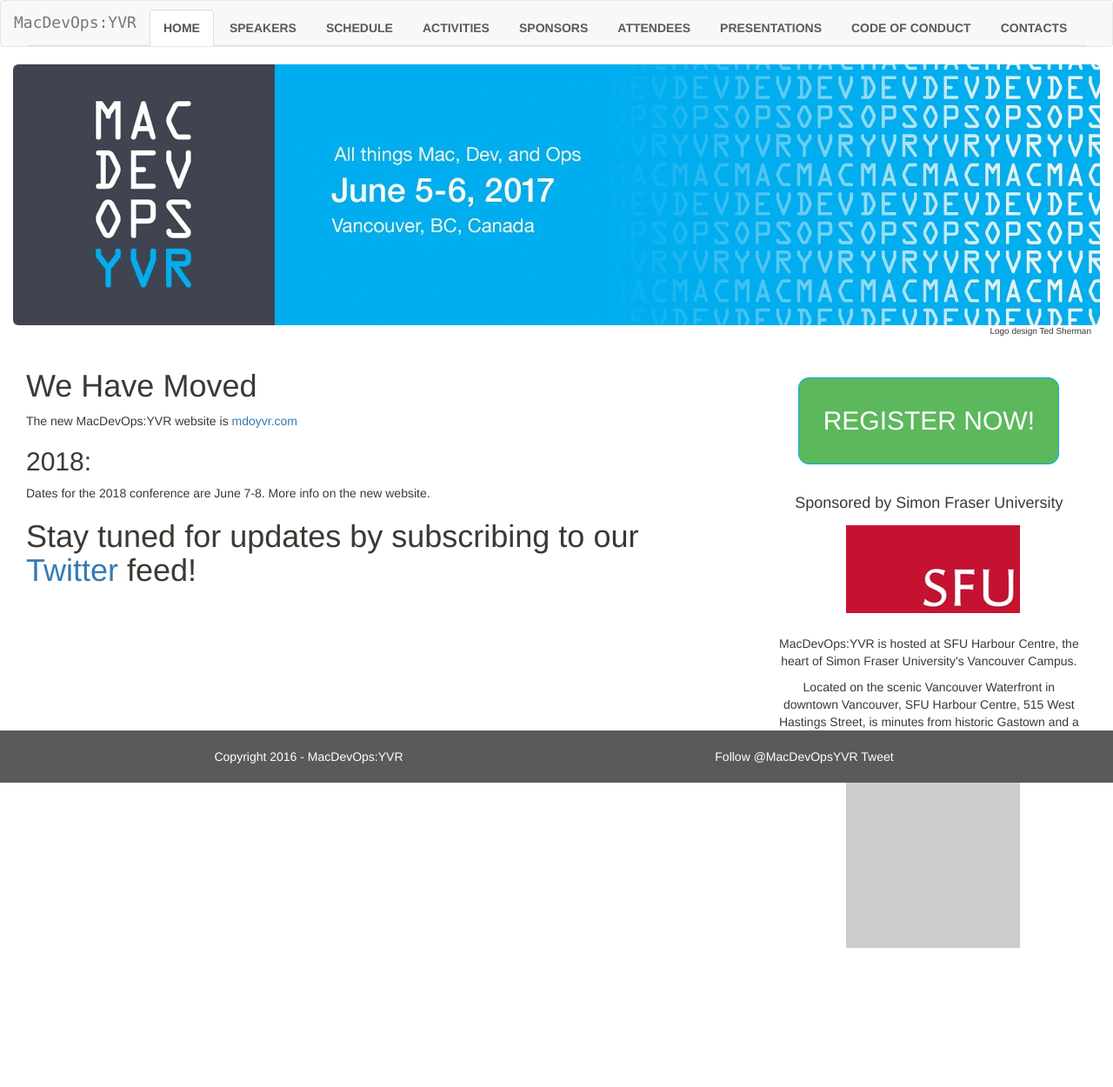
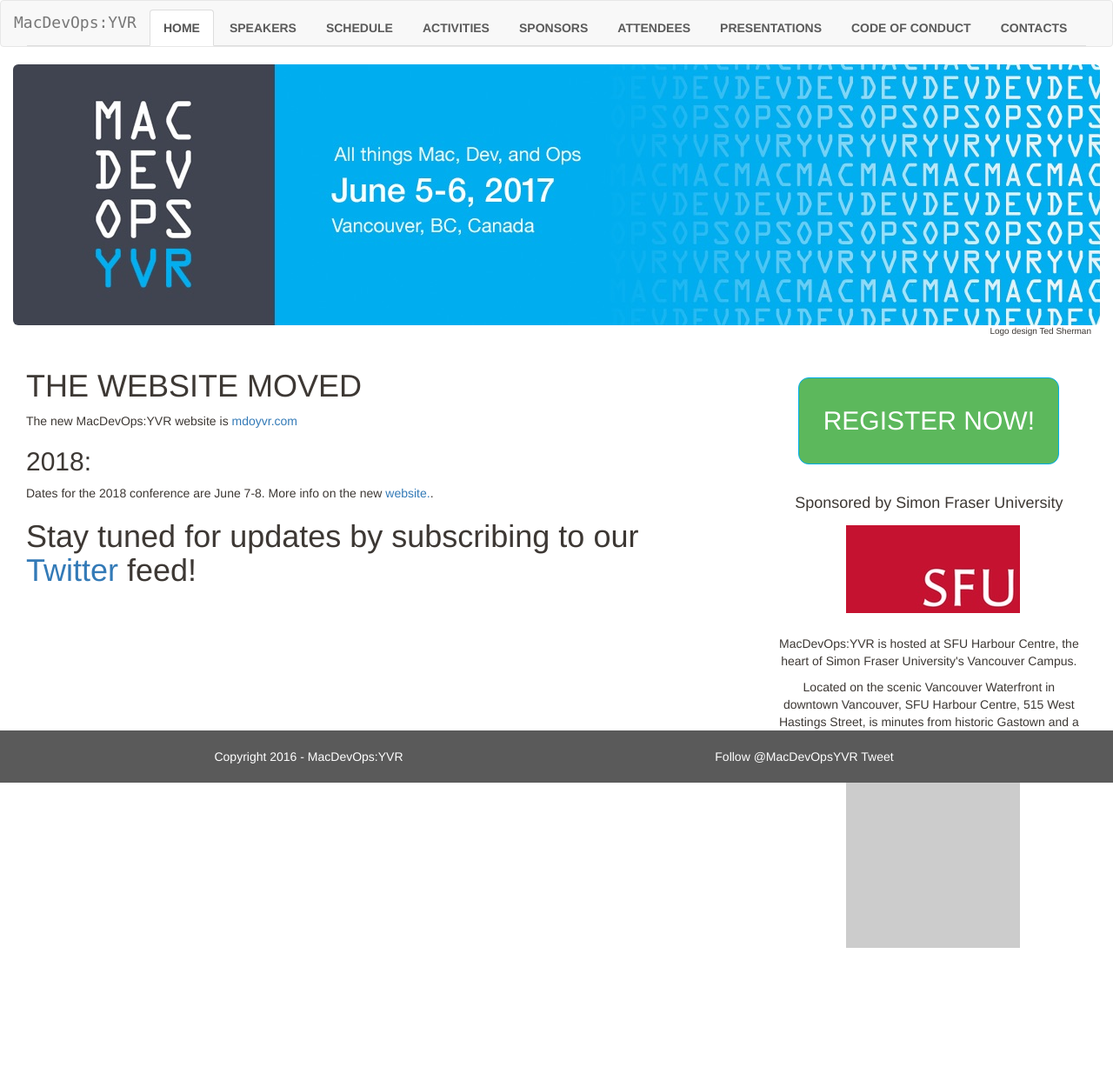
Before and after one commit to macdevopsyvr/macdevopsyvr.github.io, a Jekyll site: the page built from index.md, in a window 1280 px wide. Shown: the whole page at 87% size. Built offline with Jekyll 4.4.1, drawn with Linux system fonts in a browser that asks for light colours; comment, search, counter and statistics services are not loaded.

Commit message:
ALL CAPS
Shout shout let it all out

```diff
--- a/index.md
+++ b/index.md
@@ -4,13 +4,13 @@
 body_id: home
 ---
 
-# We Have Moved
+# THE WEBSITE MOVED
 
 The new MacDevOps:YVR website is <a href="https://mdoyvr.com">mdoyvr.com</a>
 
 ## 2018:
 
-Dates for the 2018 conference are June 7-8. More info on the new website.
+Dates for the 2018 conference are June 7-8. More info on the new <a href="https://mdoyvr.com">website.</a>.
 
 
 
```
